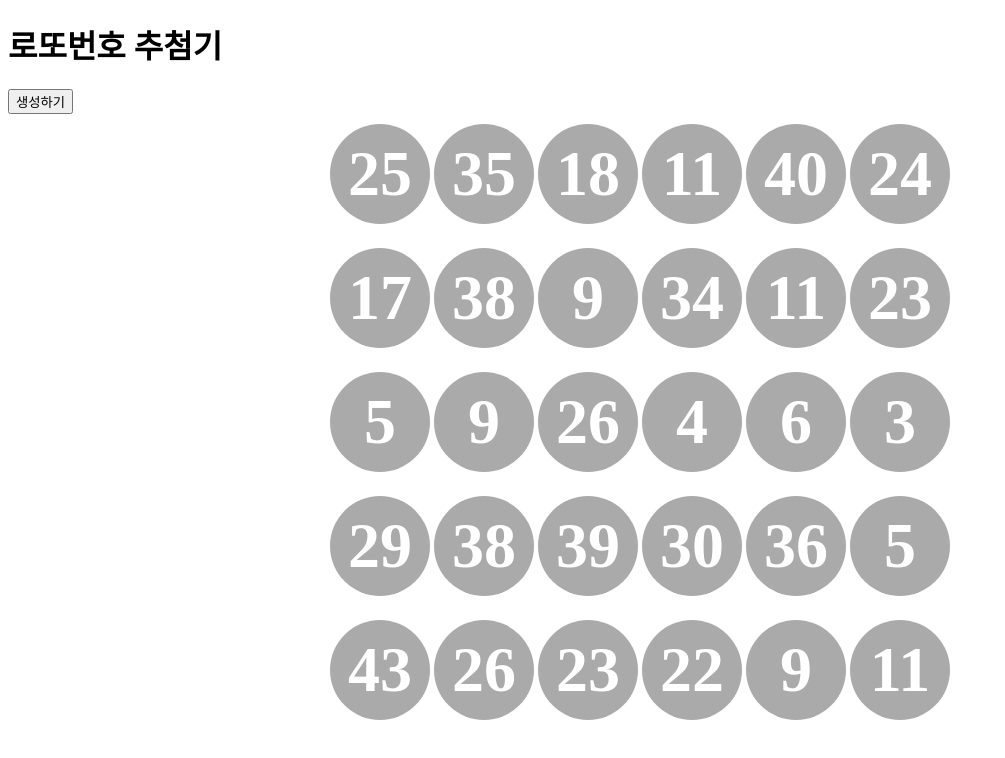
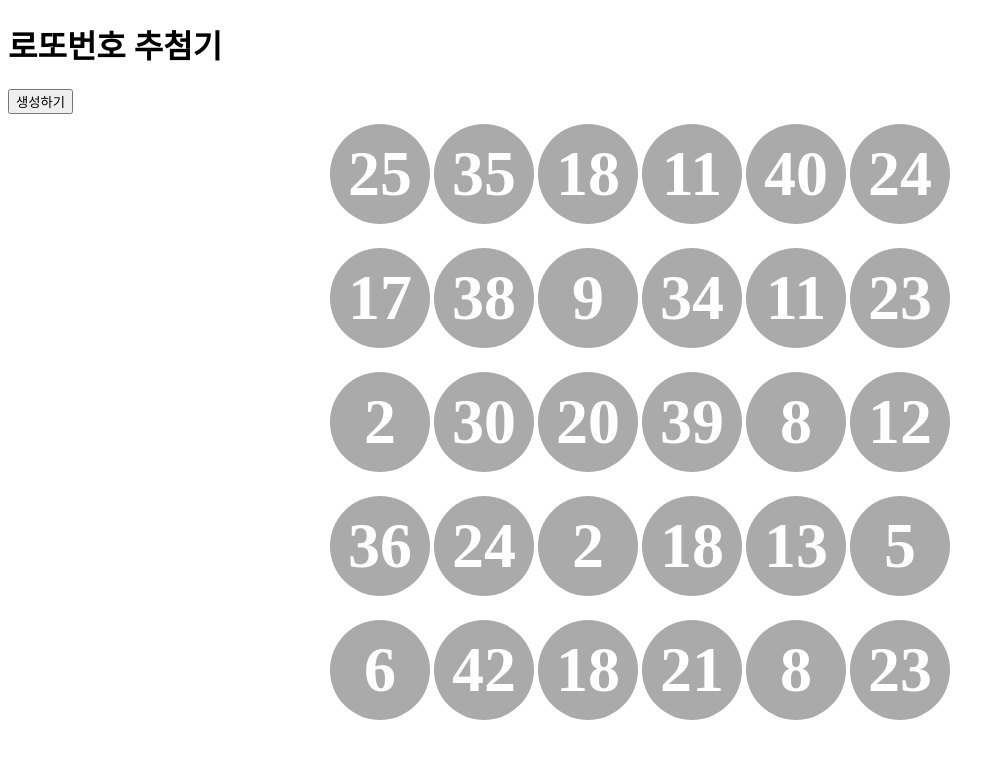
Before and after one commit to zoops/2019-git-4th, a plain HTML site: page index.html in a window 1280 px wide. Both pictures are taken after a click on the button "생성하기". Shown: the whole page, without its empty margins (0-1005 px from the left). Drawn offline with Linux system fonts and the light colour scheme.

Commit message:
번호로직수정

```diff
--- a/index.html
+++ b/index.html
@@ -55,11 +55,16 @@ function genLottoHTML(){
     var lottoHTML = '';
     for (var i=0; i<5; i++) {
         var numbers = getLuckyNumber();
+        while( checkLogic(numbers) ) numbers=getLuckyNumber();
+        while( checkLogic2(numbers) ) numbers=getLuckyNumber();
         lottoHTML += '<div class="numset"><span class="number">';
         lottoHTML += numbers.join('</span> <span class="number">');
         lottoHTML += '</span></div>';
     }
     LOTTO.innerHTML = lottoHTML;
+
+}
+
 // 11,12,13과 같은 연속된 숫자가 3개이상 나오지 않도록 [testPR]
 function checkLogic(numbers) {
     for(var i=0; i<numbers.length; i++){
@@ -68,6 +73,15 @@ function genLottoHTML(){
     }
     return false;
 }
+
+// 11,14,19 처럼 같은 10의 자리 숫자가 3개 이상 나오지 않도록 [PRflow]
+function checkLogic2(numbers){
+    var decArea = [0, 0, 0, 0, 0];
+    for(var i=0; i<numbers.length; i++){
+        var area = Math.floor( numbers[i]/10 );
+        decArea[area]++;
+    }
+    return ( decArea[0]>2 || decArea[1]>2 || decArea[2]>2 || decArea[3]>2 || decArea[4]>2 );
 }
 </script>
 </body>
```
Lines whose indentation alone changed are shown as unchanged.
